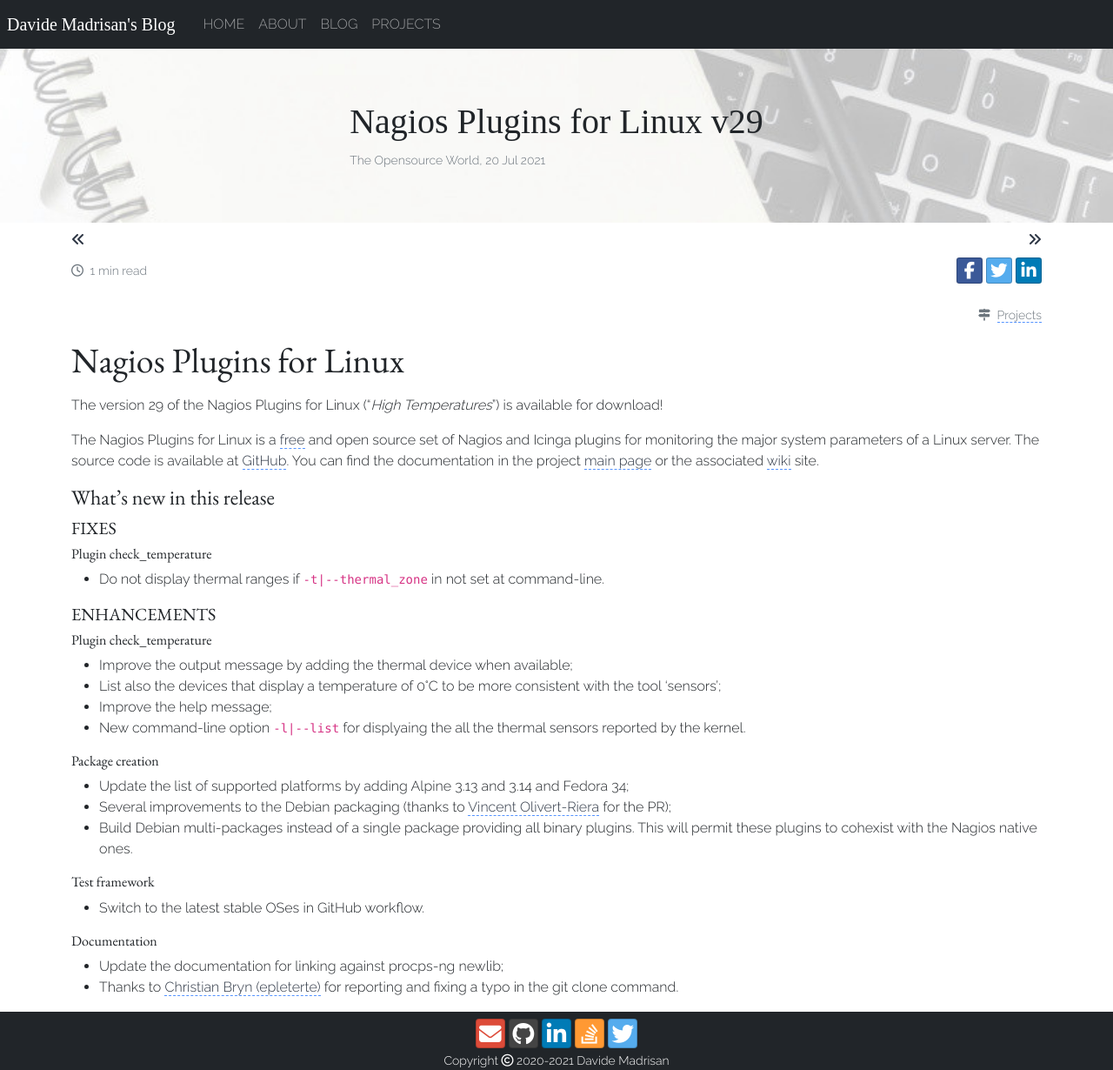
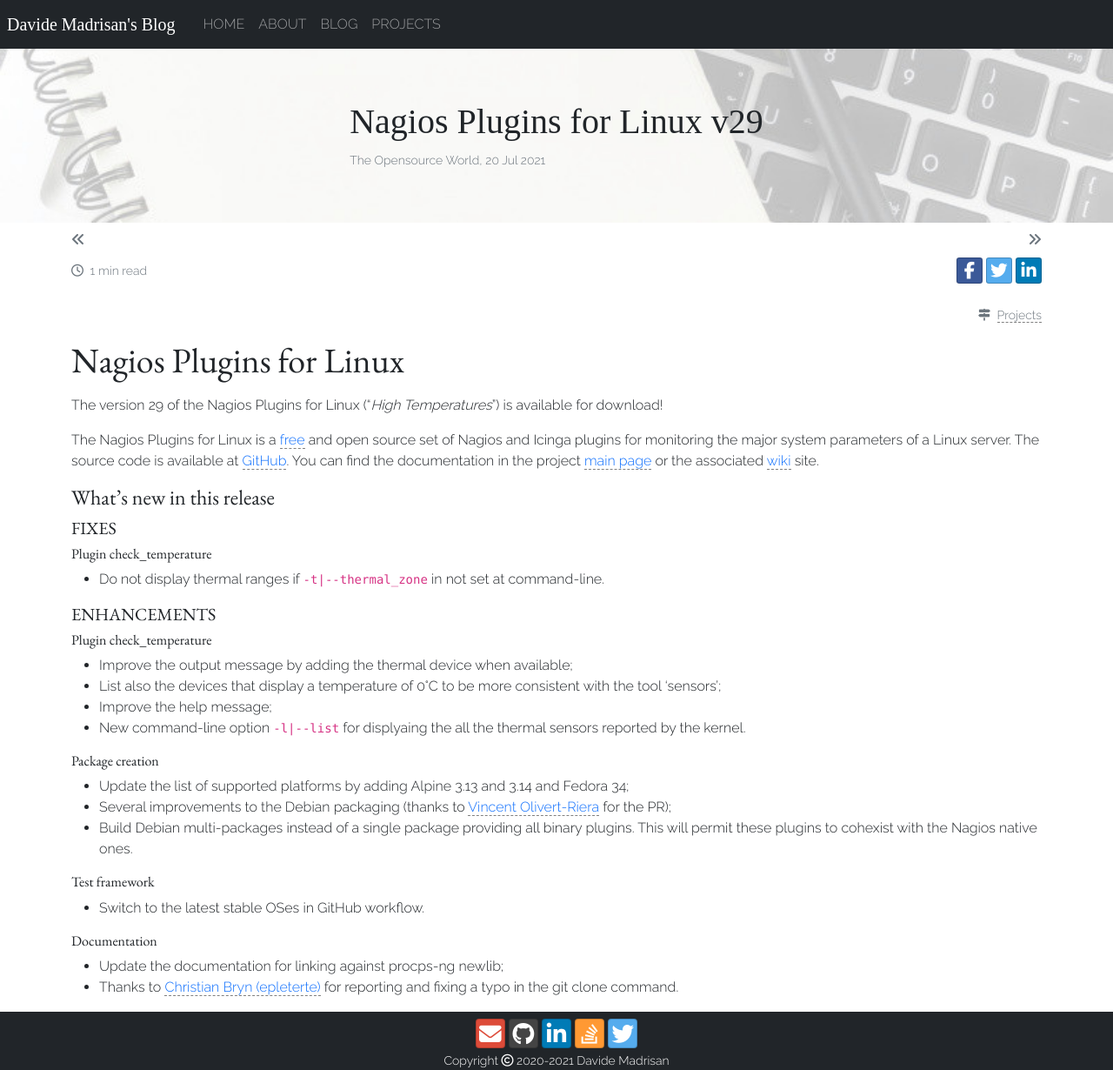
Before and after one commit to madrisan/madrisan.github.io, a Jekyll site: the page built from _posts/2021-07-20-nagios-plugins-linux-v29.md, in a window 1280 px wide and 1230 px high. Shown: the whole window at 87% size. Built offline with Jekyll 4.4.1, drawn with Linux system fonts in a browser that asks for light colours; nearby versions of some CDN libraries; some web fonts are replaced.

Commit message:
Minor color site layout fixes
Signed-off-by: Davide Madrisan <davide.madrisan@gmail.com>

```diff
--- a/_layouts/post.html
+++ b/_layouts/post.html
@@ -83,11 +83,11 @@
 {%- if page.previous.url %}
                                 <a href="{{ page.previous.url }}"
                                    title="Previous Post: {{ page.previous.title }}" class="anchor-plain">
-                                    <i class="fas fa-angle-double-left" aria-hidden="true"></i>
+                                    <i class="fas fa-angle-double-left text-muted" aria-hidden="true"></i>
                                 </a>
 {%- else %}
                                     <span class="text-muted">
-                                        <i class="fas fa-stop" aria-hidden="true"></i>
+                                        <i class="fas fa-stop text-muted" aria-hidden="true"></i>
                                     </span>
 {%- endif %}
 			    </div>
@@ -97,7 +97,7 @@
 {%- if page.next.url %}
                                 <a href="{{ page.next.url }}"
                                    title="next Post: {{ page.next.title }}" class="anchor-plain">
-                                    <i class="fas fa-angle-double-right" aria-hidden="true"></i>
+                                    <i class="fas fa-angle-double-right text-muted" aria-hidden="true"></i>
                                 </a>
 {%- else %}
                                     <span class="text-muted">
--- a/assets/css/main.css
+++ b/assets/css/main.css
@@ -21,13 +21,11 @@ a.anchor-plain {
 }
 
 a, a:visited, a:active {
-    border-bottom: thin dashed #5493ff;
-    color: #2d3644;
+    border-bottom: thin dashed gray;
     text-decoration: none;
 }
 a:hover {
     border: none;
-    color: #5493ff;
     text-decoration: none;
 }
 a.label {
--- a/categories.html
+++ b/categories.html
@@ -17,7 +17,7 @@ title: Blog Posts by Category
    <div class="col-md-12 pt-4">
       {% capture category_name %}{{ category | first }}{% endcapture %}
       <div>
-         <a href="#{{ category_name }}"><h2 class="text-capitalize pt-3">{{ category_name | replace: "-", " " }}</h2></a>
+         <a href="#{{ category_name }}"><h2 class="text-capitalize text-dark pt-3">{{ category_name | replace: "-", " " }}</h2></a>
       </div>
       <hr>
       <div class="container">
```
